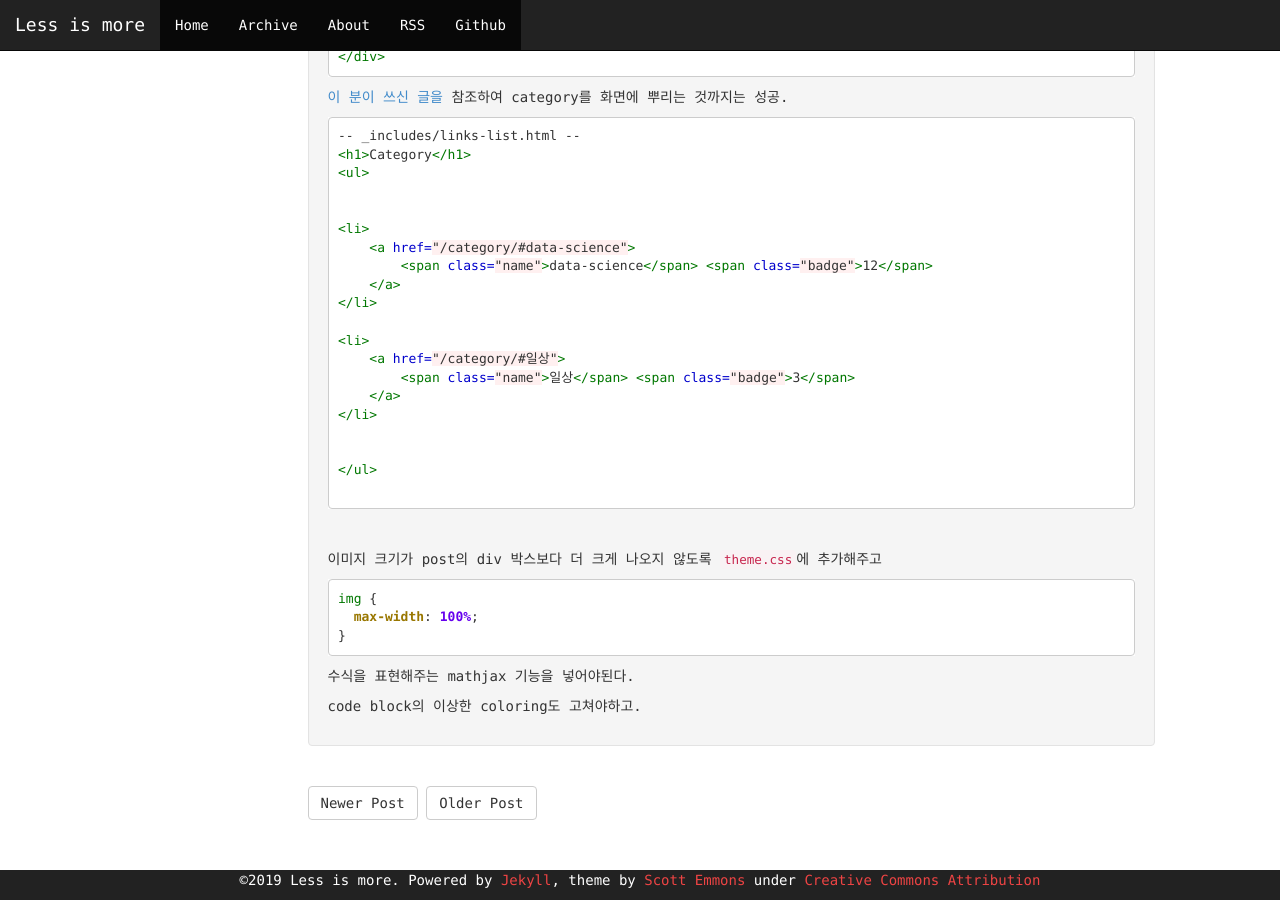
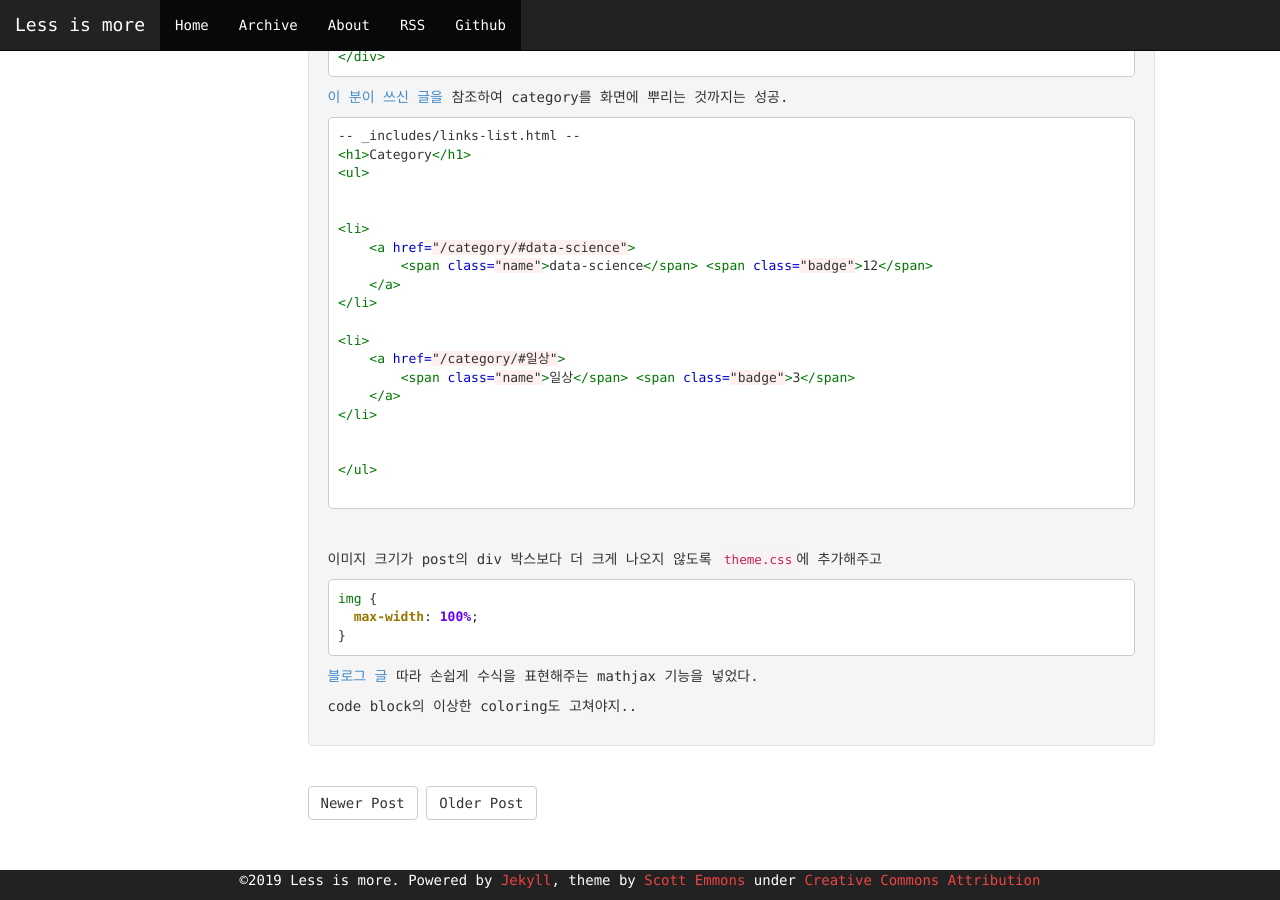
Before and after one commit to 11wi/11wi.github.io, a Jekyll site: the page built from _posts/2019-08-15-Reorganize-Blog(draft).md, in a window 1280 px wide and 900 px high, scrolled down 1017 px. Built offline with Jekyll 4.4.1, drawn with Linux system fonts in a browser that asks for light colours; some web fonts are replaced; some of the changed lines change nothing that is shown.

Commit message:
reapply mathjax

````diff
--- a/_config.yml
+++ b/_config.yml
@@ -8,7 +8,7 @@
 author_name:        "최원일 Choi Won-il"
 author_email:       be.data.analyst.11@gmail.com
 author_gravatar:    0c6667c572115bb8aadd3dc0821f5f51 # Gravatar md5 hash (of email) here for logo - set to 'false' to disable
-
+timezone: Asia/Seoul
 
 
 # url is currently only used only for the RSS feed in feed.xml
@@ -44,21 +44,23 @@
 
 permalink: /:year/:month/:title
 paginate: 3
-mathjax: true
 
 highlighter: rouge
 markdown: kramdown
+kramdown:
+  input:  GFM
+mathjax: true
+
+
 gems: ['jekyll-paginate']
 plugins: [jekyll-paginate]
-
 exclude: ['README.md', 'LICENSE']
 
 category_dir: category/
 # tag_dir: tag/
 
 defaults:
-  -
-    scope:
+  - scope:
       type:         "posts"
     values:
       layout:       "post"
--- a/_includes/header.html
+++ b/_includes/header.html
@@ -13,21 +13,13 @@
 
     <!--  customized    -->
     {% if site.mathjax %}
+    <script type="text/x-mathjax-config">
+    MathJax.Hub.Config({tex2jax: {inlineMath: [['$','$'], ['\\(','\\)']]}});
+    </script>
     <script type="text/javascript" src="https://cdnjs.cloudflare.com/ajax/libs/mathjax/2.7.2/MathJax.js?config=TeX-AMS-MML_HTMLorMML"></script>
     {% endif %}
     {% if site.google_verify %}
     <meta name="google-site-verification" content="{{ site.google_verify }}">
-    {% endif %}
-    {% if jekyll.environment == 'production' and site.google_analytics %}
-    <script>
-        (function(i,s,o,g,r,a,m){i['GoogleAnalyticsObject']=r;i[r]=i[r]||function(){
-            (i[r].q=i[r].q||[]).push(arguments)},i[r].l=1*new Date();a=s.createElement(o),
-            m=s.getElementsByTagName(o)[0];a.async=1;a.src=g;m.parentNode.insertBefore(a,m)
-        })(window,document,'script','//www.google-analytics.com/analytics.js','ga');
-
-        ga( 'create', '{{ site.google_analytics }}', 'auto' );
-        ga( 'send', 'pageview' );
-    </script>
     {% endif %}
 
 {% include isso-comments.html %}
--- a/_posts/2019-08-15-Reorganize-Blog(draft).md
+++ b/_posts/2019-08-15-Reorganize-Blog(draft).md
@@ -77,7 +77,7 @@
 }
 ```
 
-수식을 표현해주는 mathjax 기능을 넣어야된다.
+[블로그 글](https://seongkyun.github.io/others/2019/01/03/MathJax/) 따라 손쉽게 수식을 표현해주는 mathjax 기능을 넣었다.
 
 
-code block의 이상한 coloring도 고쳐야하고.
+code block의 이상한 coloring도 고쳐야지..
````
